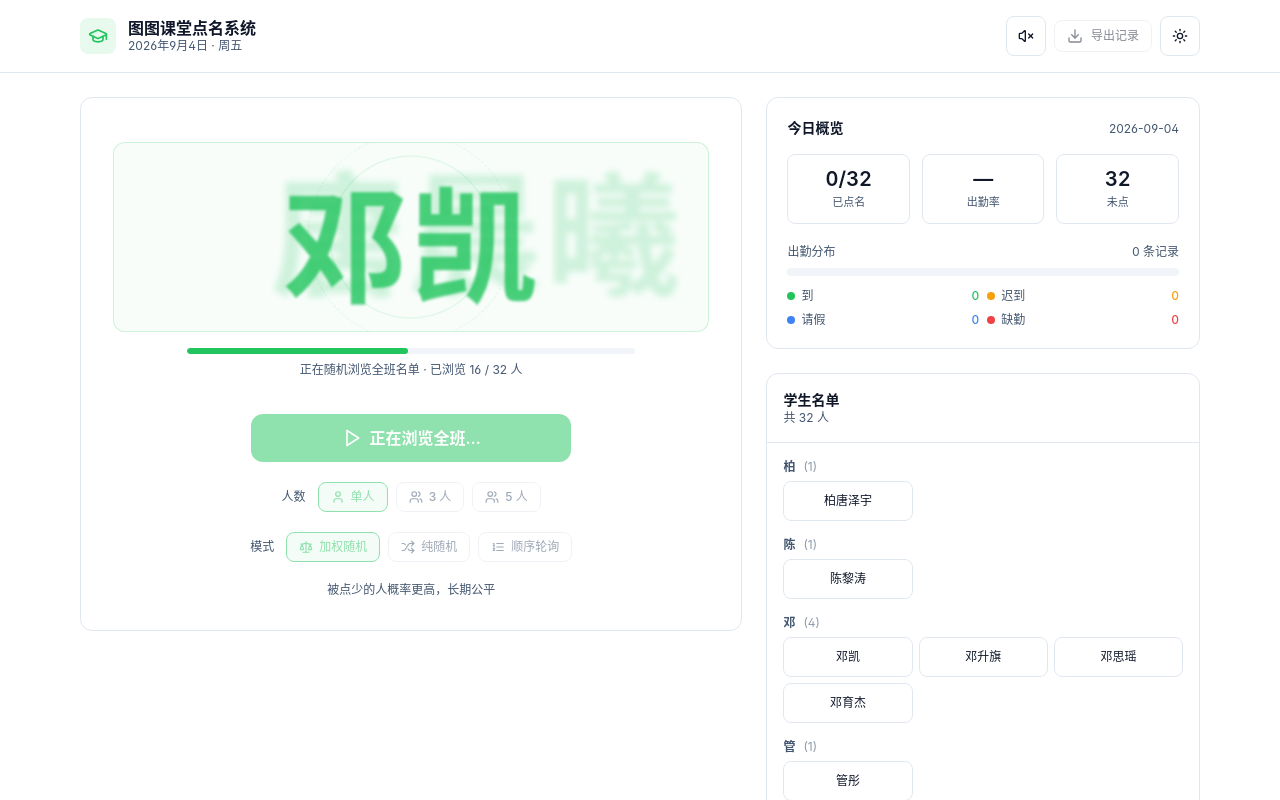
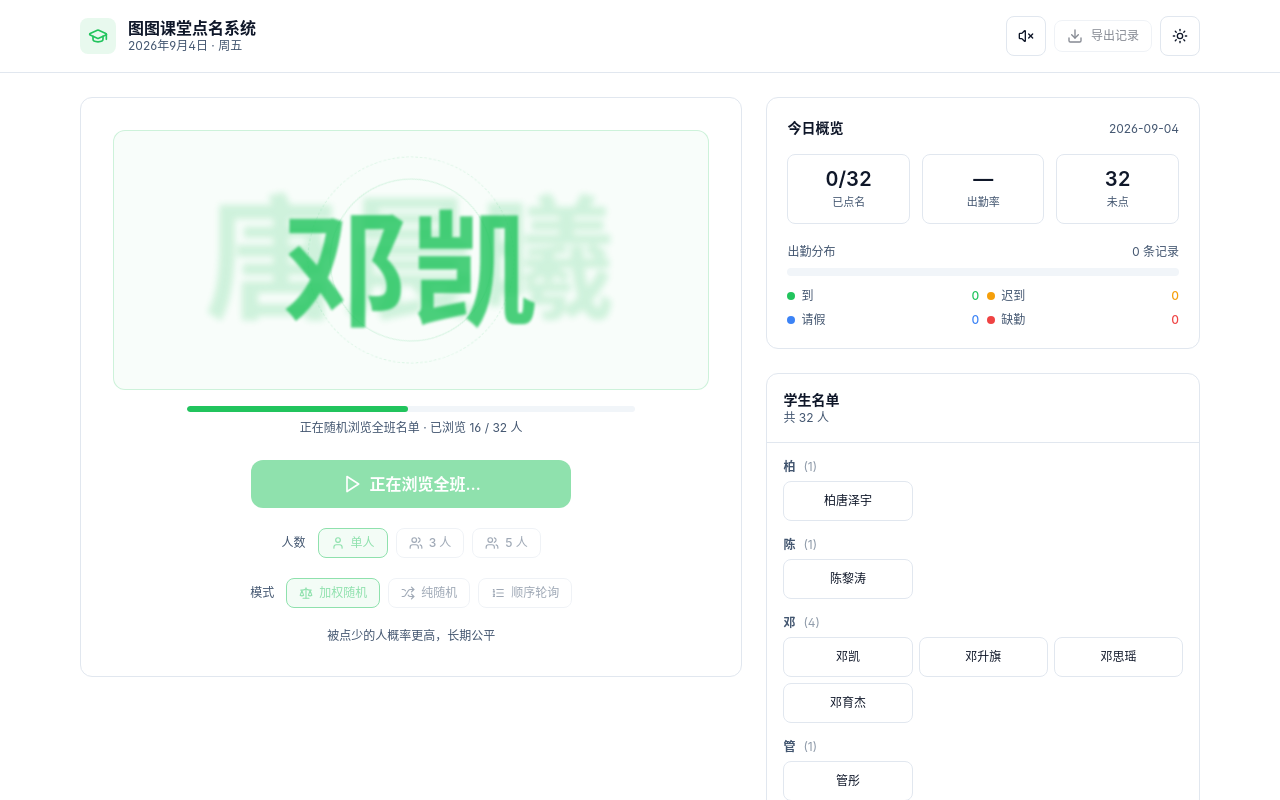
Before and after one commit to luboyan6/class-roll-call, a React (Vite) app: page / in a window 1280 px wide. Both pictures are taken after a click on the button "开始点名". Shown: the top 800 px of the page. Built offline with nearby package versions, Linux system fonts and the light colour scheme.

Commit message:
fix: 优化滚动姓名展示

```diff
--- a/src/components/RollCallStage.tsx
+++ b/src/components/RollCallStage.tsx
@@ -8,11 +8,11 @@ import type { PickMode, Student } from '@/types'
 import { cn } from '@/lib/utils'
 import { Button } from './ui/Button'
 
-/** 单人逐名浏览；多人按不重复的小组浏览，全班名单完整出现一遍后才揭晓 */
+/** 中途始终单人逐名浏览；抽取人数只影响滚动节奏，不影响中途的展示数量 */
 const ROLL_STEP_MS: Record<number, number> = {
   1: 180,
-  3: 480,
-  5: 700,
+  3: 190,
+  5: 200,
 }
 const REVEAL_HOLD_MS = 900
 /** 多人依次揭晓的间隔，与动画 delay 对齐 */
@@ -39,12 +39,9 @@ function shuffle<T>(items: T[]): T[] {
   return items
 }
 
-/**
- * 取出滚动中的一组名字。
- * 单人模式每次展示 1 人；3/5 人模式按不重叠的小组展示，保证全班每人都出现一次。
- */
-function rollGroup(sequence: Student[], groupIndex: number, count: number): string[] {
-  return Array.from({ length: count }, (_, slot) => sequence[groupIndex * count + slot]?.name ?? '')
+/** 取出滚动中的当前名字：全班名单会逐人出现一次，再循环到开头。 */
+function rollName(sequence: Student[], index: number): string {
+  return sequence[index % sequence.length]?.name ?? ''
 }
 
 export function RollCallStage() {
@@ -81,23 +78,23 @@ export function RollCallStage() {
 
     const count = useRollCallStore.getState().settings.pickCount
     const sequence = shuffle([...useRollCallStore.getState().students])
-    const totalGroups = Math.ceil(sequence.length / count)
-    let nextGroup = 1
+    let nextIndex = 1
 
-    if (sequence.length === 0 || totalGroups === 0) {
+    if (sequence.length === 0) {
       finishRoll()
       return
     }
 
-    const showGroup = (groupIndex: number) => {
-      setDisplayNames(rollGroup(sequence, groupIndex, count))
+    const showName = (index: number) => {
+      // 中途始终只展示一个名字；达到全班人数后从头循环，避免多人模式挤成一排小字
+      setDisplayNames([rollName(sequence, index)])
       setRollFrame((frame) => frame + 1)
-      setRollProgress(Math.min(((groupIndex + 1) * count) / sequence.length, 1))
+      setRollProgress(Math.min((index + 1) / sequence.length, 1))
       soundRef.current.playTick()
     }
 
-    // 第一组立即出现，随后按节奏切换剩余小组，避免点击后空等
-    showGroup(0)
+    // 第一位立即出现，随后逐人浏览完整名单
+    showName(0)
 
     if (reduceMotion) {
       timerRef.current = window.setTimeout(() => finishRoll(), 120)
@@ -107,19 +104,19 @@ export function RollCallStage() {
     }
 
     const stepMs = ROLL_STEP_MS[count] ?? ROLL_STEP_MS[1]
-    const showNextGroup = () => {
-      if (nextGroup >= totalGroups) {
-        // 最后一组多停留一会儿，给课堂现场一个明确的"即将揭晓"悬念
+    const showNextName = () => {
+      if (nextIndex >= sequence.length) {
+        // 全班都出现过后再停留一会儿，给课堂现场一个明确的"即将揭晓"悬念
         timerRef.current = window.setTimeout(() => finishRoll(), REVEAL_HOLD_MS)
         return
       }
 
-      showGroup(nextGroup)
-      nextGroup += 1
-      timerRef.current = window.setTimeout(showNextGroup, stepMs)
+      showName(nextIndex)
+      nextIndex += 1
+      timerRef.current = window.setTimeout(showNextName, stepMs)
     }
 
-    timerRef.current = window.setTimeout(showNextGroup, stepMs)
+    timerRef.current = window.setTimeout(showNextName, stepMs)
 
     return () => {
       if (timerRef.current !== null) window.clearTimeout(timerRef.current)
@@ -186,7 +183,7 @@ export function RollCallStage() {
               transition={{ duration: 0.25, ease: 'easeOut' }}
               className="w-full"
             >
-              <div className="relative flex min-h-[155px] items-center justify-center overflow-hidden rounded-xl border border-accent/20 bg-accent/[0.03] px-3 py-6 sm:min-h-[190px] sm:px-6">
+              <div className="relative flex min-h-[210px] items-center justify-center overflow-hidden rounded-xl border border-accent/20 bg-accent/[0.03] px-3 py-6 sm:min-h-[260px] sm:px-6">
                 <div className="pointer-events-none absolute inset-0 flex items-center justify-center" aria-hidden="true">
                   <motion.div
                     className="h-56 w-56 rounded-full border border-dashed border-accent/30"
@@ -200,7 +197,7 @@ export function RollCallStage() {
                   />
                 </div>
 
-                <div className={cn(gridClass, 'relative z-10')}>
+                <div className="relative z-10 flex w-full items-center justify-center">
                   <AnimatePresence mode="popLayout" initial={false}>
                     {displayNames.map((name, i) => (
                       <motion.span
```
